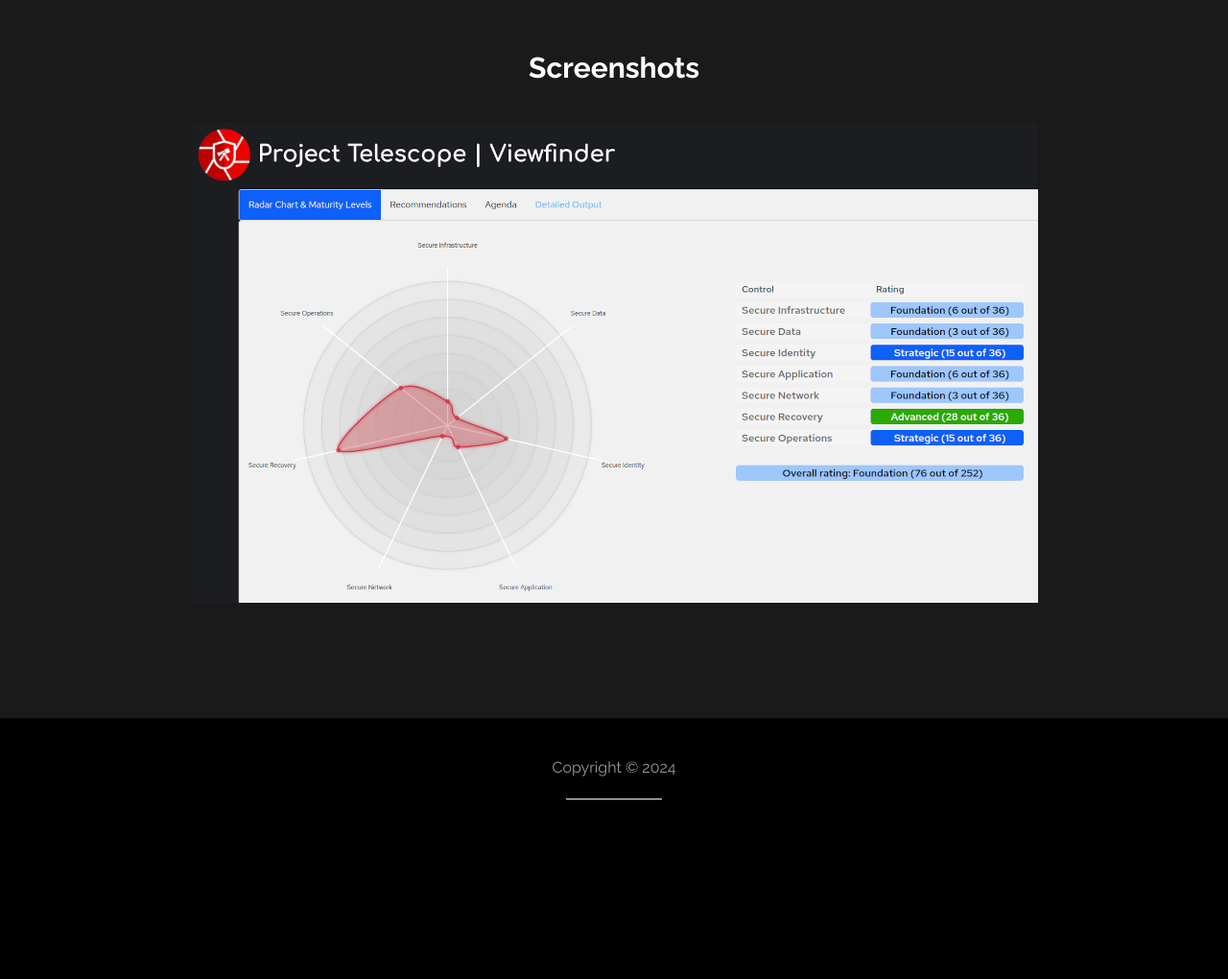
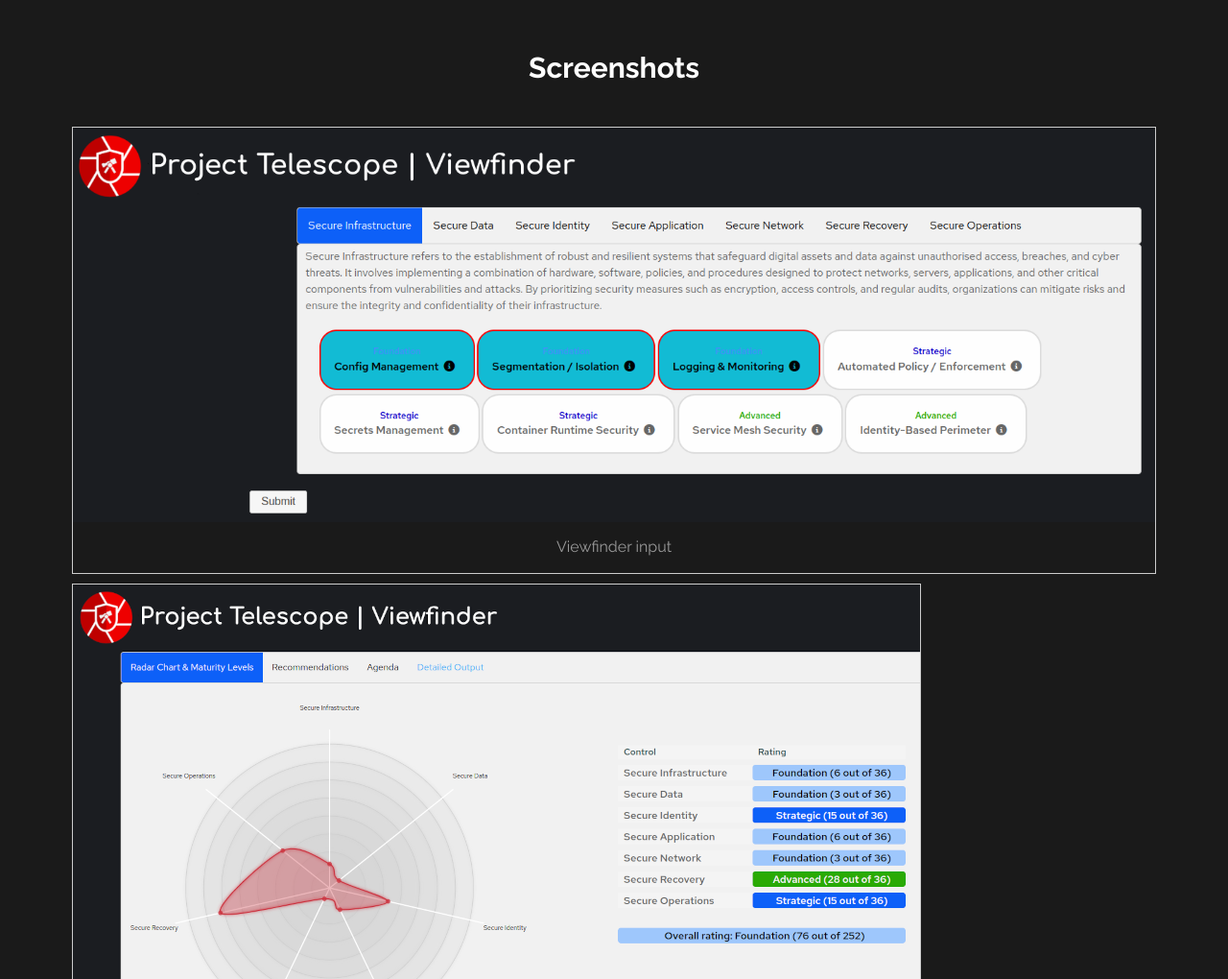
Before and after one commit to boogiespook/viewfinder.github.io, a plain HTML site: page index.html in a window 1280 px wide. Shown: the part 1780-2800 px from the top of the page at 96% size. Before the commit the page ends 2653 px from the top, so only its background shows below. Drawn offline with Linux system fonts and the light colour scheme.

Commit message:
Screenshots added

```diff
--- a/css/style.css
+++ b/css/style.css
@@ -20,3 +20,24 @@
     font-size: small;
     text-align: center;
 }
+
+div.gallery {
+    margin: 5px;
+    border: 1px solid #ccc;
+    float: left;
+    align-items: center;
+  }
+
+  div.gallery:hover {
+    border: 1px solid #777;
+  }
+
+  div.gallery img {
+    width: 100%;
+    height: auto;
+  }
+
+  div.desc {
+    padding: 15px;
+    text-align: center;
+  }
--- a/index.html
+++ b/index.html
@@ -160,8 +160,15 @@
 			<div class="col-md-12">
 				<h2>Screenshots</h2>
 			</div>
+			<div class="gallery">
+				  <img src="images/viewfinder-input.png" alt="Input" >
+				<div class="desc">Viewfinder input</div>
+			  </div>
 
-			<img src="images/viewfinder-output1.png">
+			  <div class="gallery">
+				  <img src="images/viewfinder-output1.png" alt="Output" >
+				<div class="desc">Viewfinder output</div>
+			  </div>
 			<!-- <div class="row">
 				<div class="col-md-12">
 					<h2 class="wow bounce">Screenshots</h2>
```
